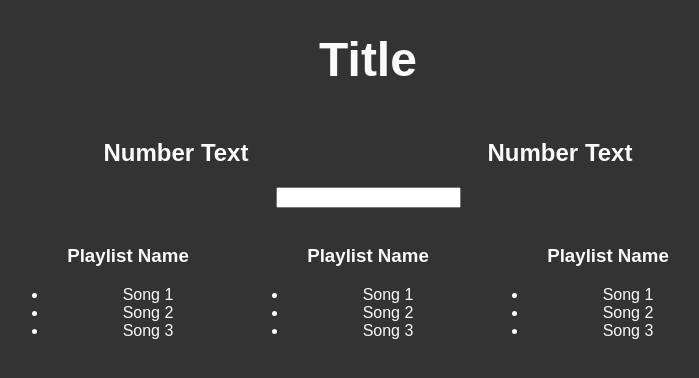
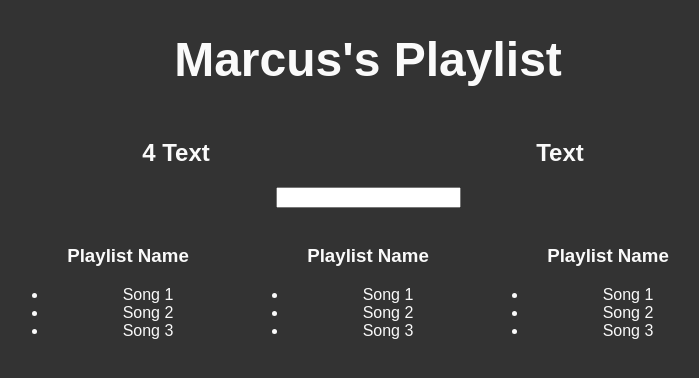
Before and after one commit to marcuskjerner/better-playlists, a React (Create React App) app: page / in a window 1280 px wide. Shown: the top 378 px of the page, without its empty margins (272-971 px from the left). Built offline with nearby package versions, Linux system fonts and the light colour scheme.

Commit message:
Aggregate Component split up, fakedata & server simulation

```diff
--- a/src/App.js
+++ b/src/App.js
@@ -6,18 +6,52 @@ let defaultStyle = {
   color: '#fafafa'
 }
 
+let fakeServerData = {
+  user: {
+    name: 'Marcus',
+    playlists: [
+      {
+        name: 'My Favorites',
+        songs: ['Beat It', 'Cammeloni Makaroni', 'Rosa Helikopter']
+      },
+      {
+        name: 'Discover Weekly',
+        songs: ['Le Song', 'The Kalsong Song', 'Heroes', 'One']
+      },
+      {
+        name: 'Kids Today',
+        songs: ['Ich bin Schnappi', 'Here comes Pippe Longstocking', 'Donald Ducker']
+      },
+      {
+        name: 'My Best Songs',
+        songs: ['Wunderbaum', '99 Luftballong', 'Scharzwald', 'Kartoffeln']
+      }
+    ]
+  }
+}
 
-// Aggregate Component
-class Aggregate extends Component {
+// PlaylistCounter Component
+class PlaylistCounter extends Component {
   render() {
     return (
       <div style={{...defaultStyle, width: '40%', display: 'inline-block'}}>
-        <h2>Number Text</h2>
+        <h2>{this.props.playlists && this.props.playlists.length} Text</h2>
       </div>
     );
   }
 };
 
+
+// HoursCounter Component
+class HoursCounter extends Component {
+  render() {
+    return (
+      <div style={{...defaultStyle, width: '40%', display: 'inline-block'}}>
+        <h2>{this.props.playlists && this.props.playlists.length} Text</h2>
+      </div>
+    );
+  }
+};
 
 // Filter Component
 class Filter extends Component {
@@ -51,16 +85,35 @@ class Playlist extends Component {
 
 // MAIN APP
 class App extends Component {
+
+  constructor() {
+    super();
+    this.state = {serverData: {}};
+  }
+
+  componentDidMount() {
+    // Fake Server Response Time
+    setTimeout(() => {
+      this.setState({serverData: fakeServerData});
+    }, 150);
+
+  }
   render() {
     return (
       <div className="App">
-        <h1 className="title">Title</h1>
-        <Aggregate />
-        <Aggregate />
-        <Filter />
-        <Playlist />
-        <Playlist />
-        <Playlist />
+        {this.state.serverData.user ?
+          <div>
+            <h1 className="title">
+            {this.state.serverData.user.name}'s Playlist
+          </h1>
+          <PlaylistCounter playlists={this.state.serverData.user.playlists}/>
+          <HoursCounter />
+          <Filter />
+          <Playlist />
+          <Playlist />
+          <Playlist />
+        </div> : <h2 style={defaultStyle}>Loading ...</h2>
+        }
       </div>
     );
   }
```
